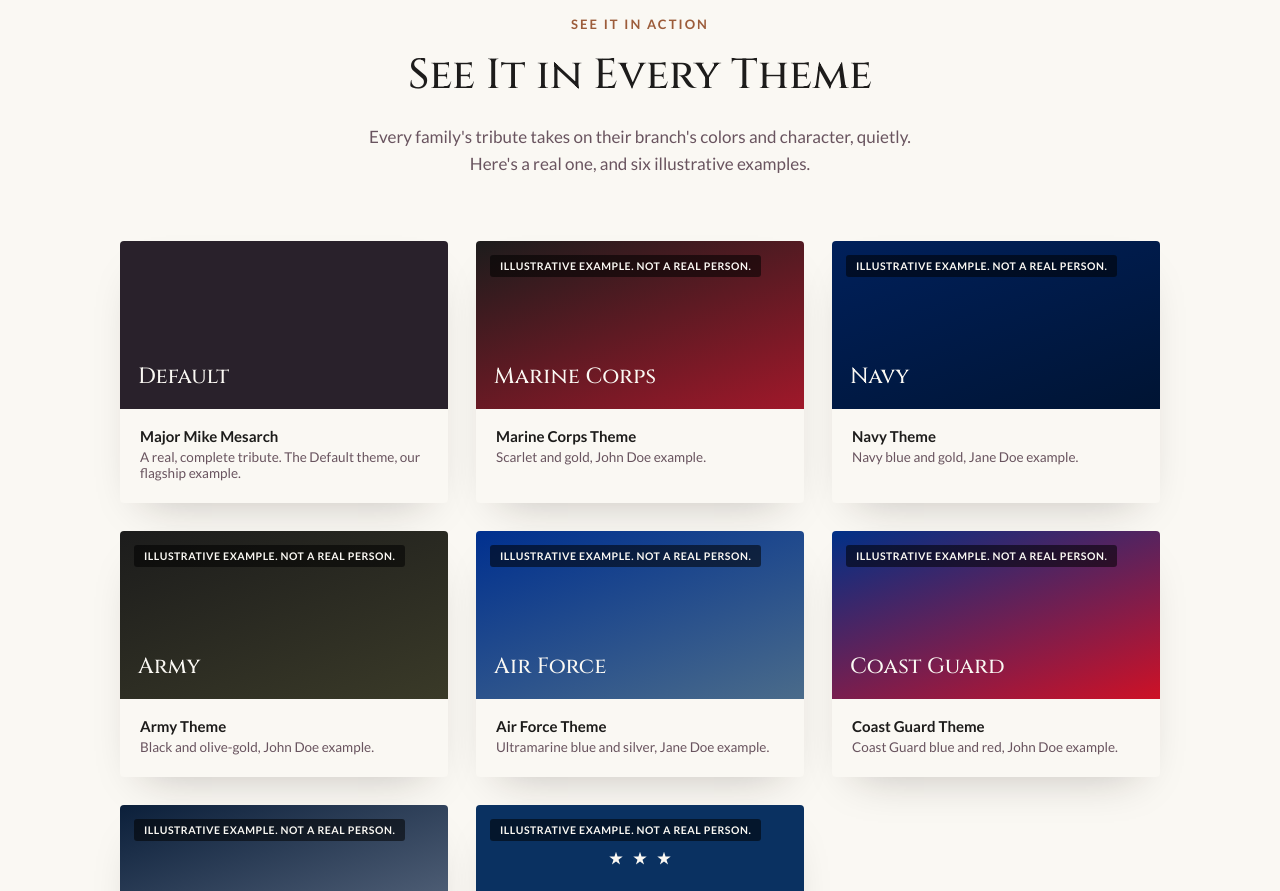
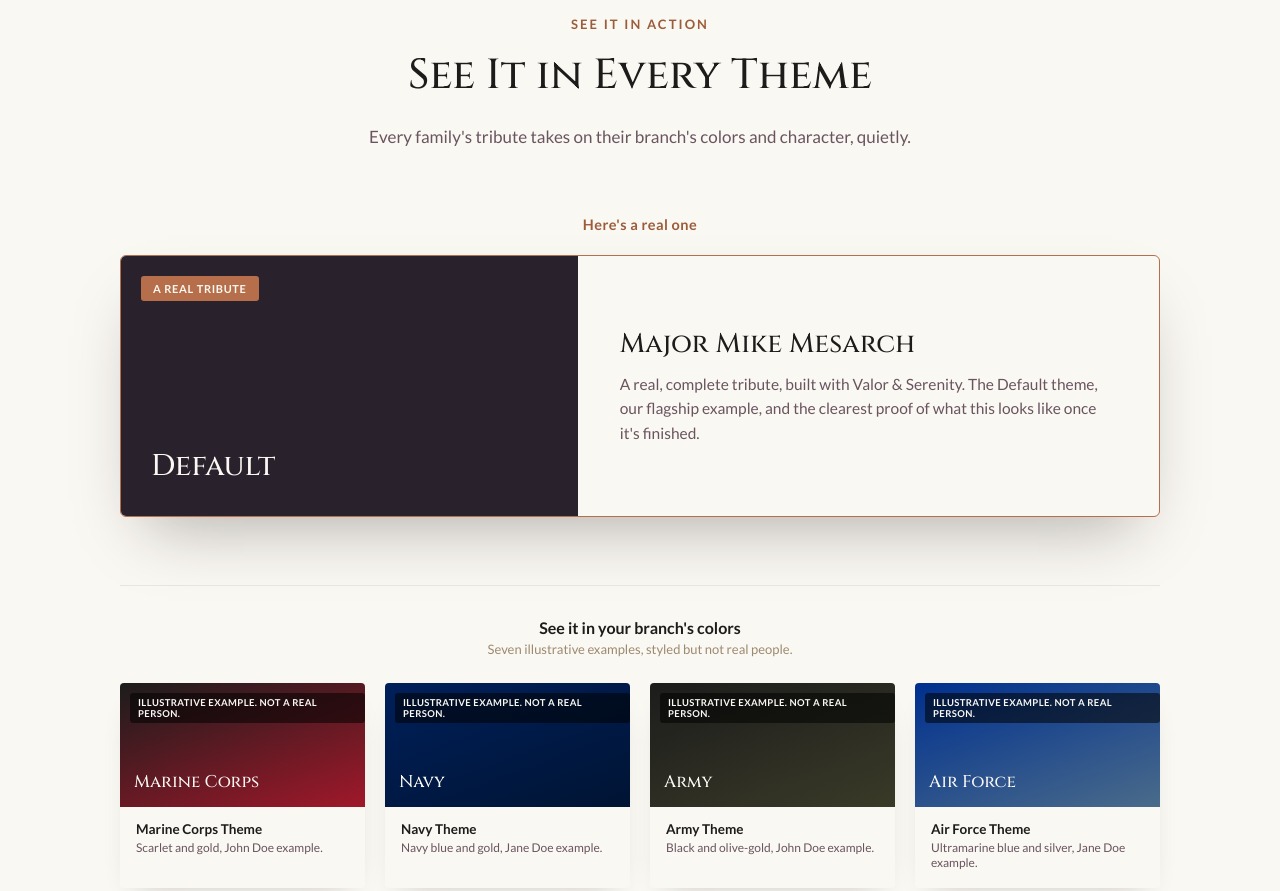
Before and after one commit to thethinkroot/valorandserenity, a plain HTML site: page index.html in a window 1280 px wide. Shown: the part 2740-3631 px from the top of the page. Drawn offline with Linux system fonts and the light colour scheme.

Commit message:
Persistent family help footnote (passed mode) + featured tribute layout
1. help-for-families.html was only reachable, in passed mode, from the
   Step 8 "It's live" confirmation card, gating urgent practical help
   (VSO contact, death-certificate checklist) behind completing all 8
   steps and confirming an email. Added a quiet, unobtrusive footnote
   link ("Need help with next steps?") that renders in normal document
   flow below each step's content, from Step 1 through Step 8, visible
   only in passed mode. The Step 8 epilogue card is untouched, still
   valuable as a fuller follow-up for people who do finish the flow.

   First attempt positioned the footnote as a fixed bottom-left overlay,
   which visually collided with the Continue button at shorter viewport
   heights. Moved it into normal flow instead, right after the step
   content, so it can never overlap a button regardless of screen size.

2. Restructured index.html's #preview section into two visually distinct
   tiers: Mike Mesarch's real tribute now renders as a large, full-width
   featured card ("Here's a real one" / "A Real Tribute" badge), with
   the seven illustrative branch-theme cards demoted to a visibly
   smaller, denser secondary grid underneath ("See it in your branch's
   colors"). All seven example links and illustrative-example badges
   are unchanged and verified working.

```diff
--- a/index.html
+++ b/index.html
@@ -203,15 +203,31 @@
   .footer-bottom { max-width: 1200px; margin: 0 auto; display: flex; flex-wrap: wrap; gap: 12px; justify-content: space-between; padding: 24px 0; border-top: 1px solid rgba(250,248,243,0.15); }
   .footer-bottom span { font-size: 13px; color: rgba(240,233,220,0.7); }
 
-  .template-grid { display: grid; grid-template-columns: repeat(3,1fr); gap: 28px; margin-top: 48px; text-align: left; }
-  .template-card { display: block; background: var(--bone); border-radius: 4px; overflow: hidden; box-shadow: 0 20px 44px -24px rgba(29,20,15,0.28); transition: transform .3s ease, box-shadow .3s ease; text-decoration: none; }
-  .template-card:hover { transform: translateY(-4px); box-shadow: 0 28px 56px -22px rgba(29,20,15,0.36); text-decoration: none; }
-  .template-thumb { position: relative; height: 168px; display: flex; align-items: flex-end; padding: 18px; }
-  .template-badge { position: absolute; top: 14px; left: 14px; background: rgba(0,0,0,0.55); color: var(--bone); font-size: 10.5px; font-weight: 700; letter-spacing: 0.05em; text-transform: uppercase; padding: 5px 10px; border-radius: 3px; }
-  .template-thumb-label { font-family: var(--font-display); font-size: 22px; color: var(--bone); font-weight: 500; }
-  .template-info { padding: 18px 20px 22px; }
-  .template-branch { font-family: var(--font-body); font-weight: 700; font-size: 15px; color: var(--ink); margin: 0 0 4px; }
-  .template-note { font-family: var(--font-body); font-size: 13.5px; color: var(--aubergine); margin: 0; }
+  .featured-tribute-intro { text-align: center; margin-bottom: 22px; }
+  .featured-tribute-label { display: inline-block; font-family: var(--font-body); font-weight: 700; font-size: 14.5px; color: var(--copper-text); letter-spacing: 0.03em; }
+  .featured-card { display: flex; background: var(--bone); border-radius: 6px; overflow: hidden; box-shadow: 0 32px 64px -26px rgba(29,20,15,0.34); text-decoration: none; margin-bottom: 68px; border: 1.5px solid var(--copper); transition: transform .3s ease, box-shadow .3s ease; }
+  .featured-card:hover { transform: translateY(-4px); box-shadow: 0 40px 76px -24px rgba(29,20,15,0.4); text-decoration: none; }
+  .featured-thumb { position: relative; flex: 0 0 44%; min-height: 260px; display: flex; align-items: flex-end; padding: 30px; }
+  .featured-badge { position: absolute; top: 20px; left: 20px; background: var(--copper); color: var(--bone); font-size: 11px; font-weight: 700; letter-spacing: 0.06em; text-transform: uppercase; padding: 6px 12px; border-radius: 3px; }
+  .featured-thumb-label { font-family: var(--font-display); font-size: 30px; color: var(--bone); font-weight: 500; }
+  .featured-info { padding: 36px 42px; display: flex; flex-direction: column; justify-content: center; }
+  .featured-branch { font-family: var(--font-display); font-weight: 500; font-size: 27px; color: var(--ink); margin: 0 0 10px; }
+  .featured-note { font-family: var(--font-body); font-size: 15.5px; color: var(--aubergine); margin: 0; line-height: 1.6; }
+  @media (max-width: 720px) { .featured-card { flex-direction: column; } .featured-thumb { min-height: 180px; } }
+
+  .theme-tier-intro { text-align: center; margin: 0 0 26px; padding-top: 8px; border-top: 1px solid rgba(29,28,27,0.08); }
+  .theme-tier-label { font-family: var(--font-body); font-weight: 700; font-size: 16px; color: var(--ink); margin: 24px 0 4px; }
+  .theme-tier-sub { font-family: var(--font-body); font-size: 13px; color: var(--tan-muted); margin: 0; }
+
+  .template-grid { display: grid; grid-template-columns: repeat(4,1fr); gap: 20px; text-align: left; }
+  .template-card { display: block; background: var(--bone); border-radius: 4px; overflow: hidden; box-shadow: 0 14px 30px -18px rgba(29,20,15,0.24); transition: transform .3s ease, box-shadow .3s ease; text-decoration: none; }
+  .template-card:hover { transform: translateY(-3px); box-shadow: 0 20px 40px -18px rgba(29,20,15,0.32); text-decoration: none; }
+  .template-thumb { position: relative; height: 124px; display: flex; align-items: flex-end; padding: 14px; }
+  .template-badge { position: absolute; top: 10px; left: 10px; background: rgba(0,0,0,0.55); color: var(--bone); font-size: 9.5px; font-weight: 700; letter-spacing: 0.04em; text-transform: uppercase; padding: 4px 8px; border-radius: 3px; }
+  .template-thumb-label { font-family: var(--font-display); font-size: 17px; color: var(--bone); font-weight: 500; }
+  .template-info { padding: 14px 16px 18px; }
+  .template-branch { font-family: var(--font-body); font-weight: 700; font-size: 13.5px; color: var(--ink); margin: 0 0 3px; }
+  .template-note { font-family: var(--font-body); font-size: 12px; color: var(--aubergine); margin: 0; }
   .flag-thumb { background: #0A3161; flex-direction: column; align-items: stretch; justify-content: flex-start; padding: 0; }
   .flag-thumb-blue { flex: 0 0 64%; display: flex; align-items: center; justify-content: center; position: relative; }
   .flag-thumb-stars { display: flex; gap: 10px; }
@@ -315,18 +331,27 @@
     <div class="rule"></div>
     <p class="eyebrow">See It In Action</p>
     <h2>See It in Every Theme</h2>
-    <p class="section-lede preview-lede">Every family's tribute takes on their branch's colors and character, quietly. Here's a real one, and six illustrative examples.</p>
+    <p class="section-lede preview-lede">Every family's tribute takes on their branch's colors and character, quietly.</p>
 
+    <div class="featured-tribute-intro">
+      <span class="featured-tribute-label">Here's a real one</span>
+    </div>
+    <a class="featured-card" href="mike-mesarch.html">
+      <div class="featured-thumb" style="background: var(--aubergine-deep);">
+        <span class="featured-badge">A Real Tribute</span>
+        <span class="featured-thumb-label">Default</span>
+      </div>
+      <div class="featured-info">
+        <p class="featured-branch">Major Mike Mesarch</p>
+        <p class="featured-note">A real, complete tribute, built with Valor &amp; Serenity. The Default theme, our flagship example, and the clearest proof of what this looks like once it's finished.</p>
+      </div>
+    </a>
+
+    <div class="theme-tier-intro">
+      <p class="theme-tier-label">See it in your branch's colors</p>
+      <p class="theme-tier-sub">Seven illustrative examples, styled but not real people.</p>
+    </div>
     <div class="template-grid">
-      <a class="template-card" href="mike-mesarch.html">
-        <div class="template-thumb" style="background: var(--aubergine-deep);">
-          <span class="template-thumb-label">Default</span>
-        </div>
-        <div class="template-info">
-          <p class="template-branch">Major Mike Mesarch</p>
-          <p class="template-note">A real, complete tribute. The Default theme, our flagship example.</p>
-        </div>
-      </a>
       <a class="template-card" href="example-marine-corps.html">
         <div class="template-thumb" style="background: linear-gradient(160deg, #1C1C1C 0%, #A0182A 100%);">
           <span class="template-badge">Illustrative Example. Not a Real Person.</span>
```
Also changed, not shown: start.html (+20 -0 lines), 1 other file.
